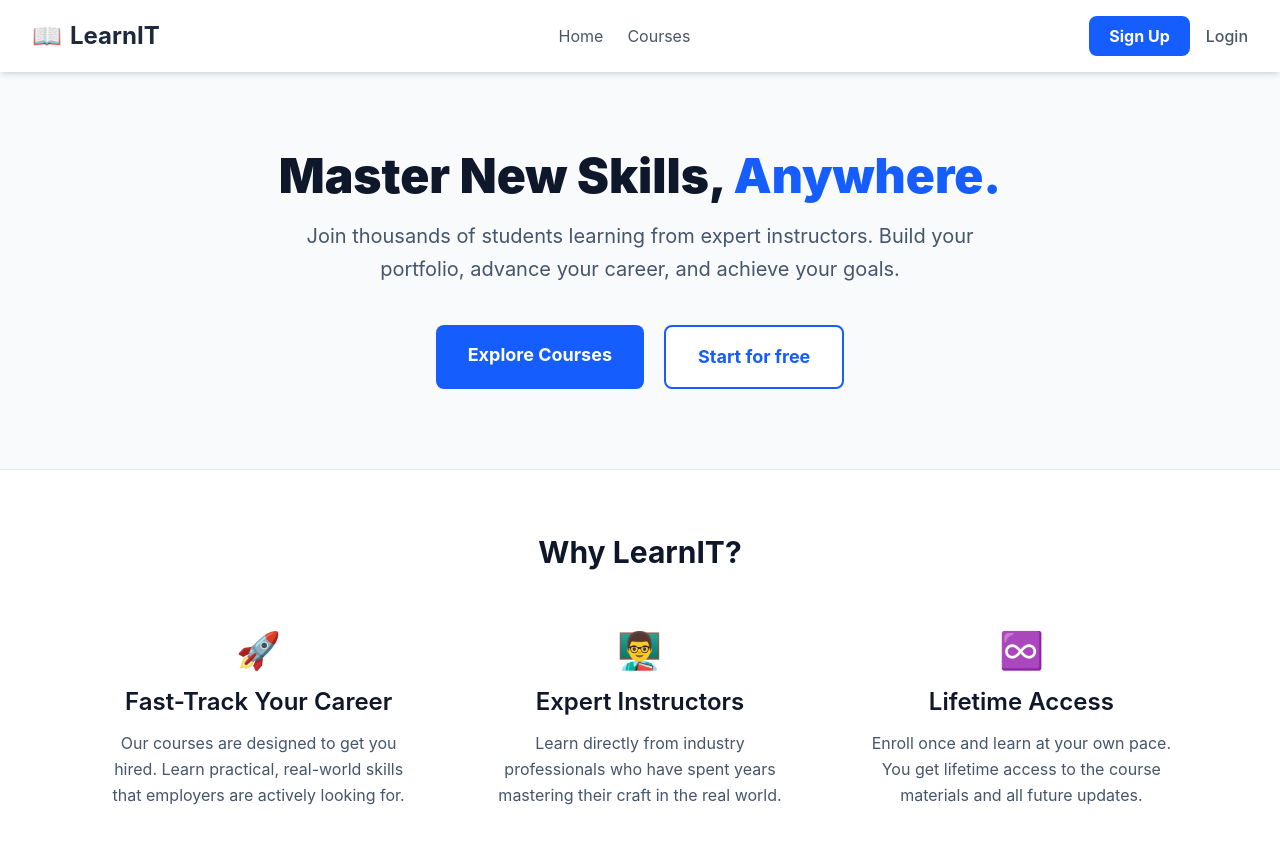
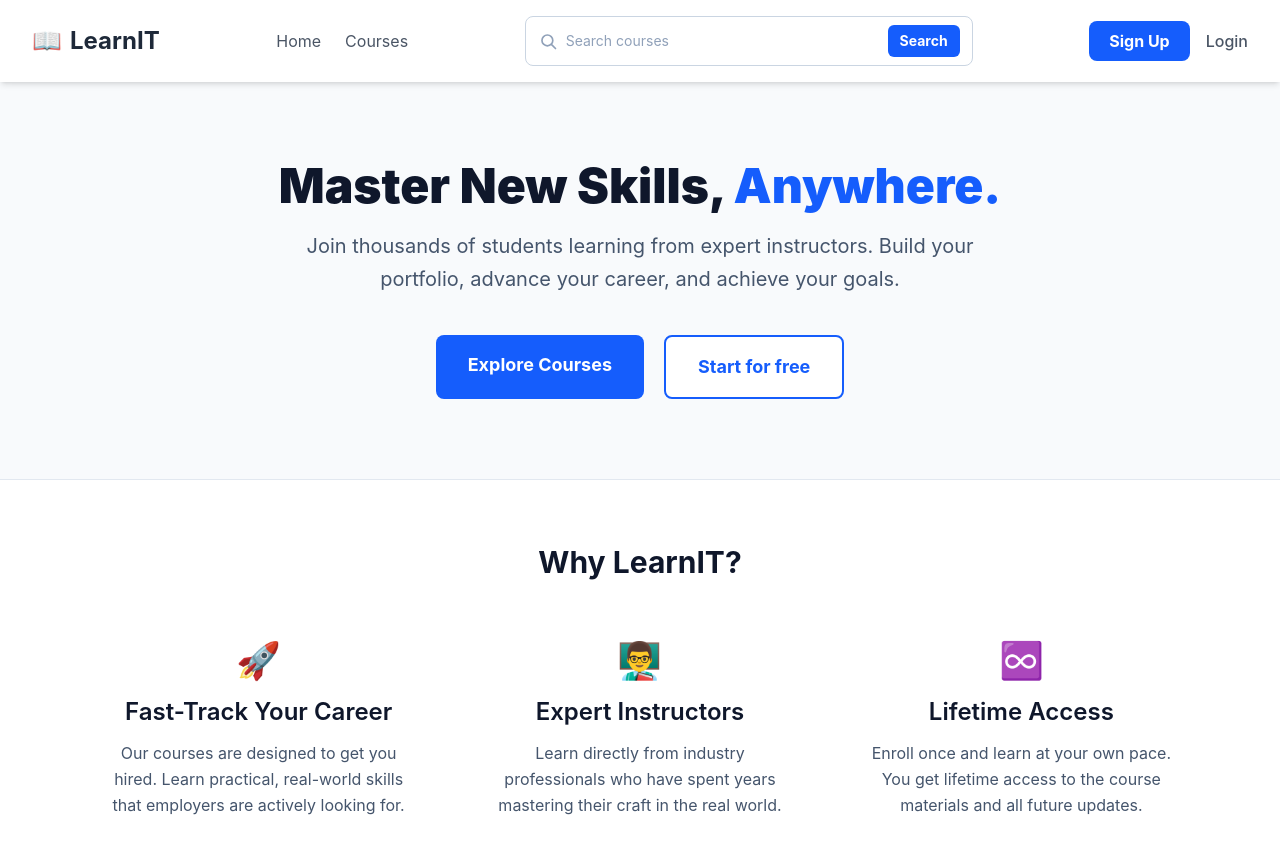
Before and after one commit to rahul078s/learn_it, a React (Vite) app in the folder frontend/: page / in a window 1280 px wide. Shown: the top 854 px of the page. Built offline with nearby package versions, Linux system fonts and the light colour scheme.

Commit message:
Add course search bar

```diff
--- a/frontend/src/components/Navbar.jsx
+++ b/frontend/src/components/Navbar.jsx
@@ -1,11 +1,12 @@
 import { useContext, useEffect, useRef, useState } from "react";
-import { Link, useNavigate } from "react-router-dom";
+import { Link, useLocation, useNavigate } from "react-router-dom";
 import AuthContext from "../context/AuthContext";
 import '@tailwindplus/elements'
 
 export default function Navbar() {
     const { user, logout } = useContext(AuthContext);
     const navigate = useNavigate();
+    const location = useLocation();
 
     const [dropDownOpen, setDropDownOpen] = useState(false);
 
@@ -32,8 +33,29 @@ export default function Navbar() {
         };
     }, [dropDownOpen]);
 
+    const handleSearchSubmit = (event) => {
+        event.preventDefault();
+
+        const formData = new FormData(event.currentTarget);
+        const searchQuery = String(formData.get('search') || '');
+        const trimmedQuery = searchQuery.trim();
+
+        if (trimmedQuery) {
+            navigate(`/courses?search=${encodeURIComponent(trimmedQuery)}`);
+            return;
+        }
+
+        navigate('/courses');
+    };
+
+    const dashboardLink = user?.is_instructor ? '/instructor' : '/my-learning';
+    const dashboardLabel = user?.is_instructor ? 'My Courses' : 'My Learning';
+    const courseSearchQuery = location.pathname === '/courses'
+        ? new URLSearchParams(location.search).get('search') || ''
+        : '';
+
     return (
-        <nav className="sticky top-0 z-50 flex items-center justify-between bg-white px-8 py-4 shadow-md transition-colors dark:bg-slate-900 dark:shadow-slate-950/40" >
+        <nav className="sticky top-0 z-50 flex flex-wrap items-center justify-between gap-4 bg-white px-5 py-4 shadow-md transition-colors dark:bg-slate-900 dark:shadow-slate-950/40 md:px-8" >
             {/* Left Section */}
             <div className="flex items-center gap-2" >
                 <span className="text-2xl" >📖</span>
@@ -49,9 +71,28 @@ export default function Navbar() {
 
                 {/* Render My courses only if the user is Authenticated */}
                 {user && (
-                    user.is_instructor ? <Link to='/instructor' className="transition-colors hover:text-blue-600 dark:hover:text-blue-400" >My Courses</Link> : <Link to='/my-learning' className="transition-colors hover:text-blue-600 dark:hover:text-blue-400" >My Learning</Link>
+                    <Link to={dashboardLink} className="transition-colors hover:text-blue-600 dark:hover:text-blue-400" >{dashboardLabel}</Link>
                 )}
             </div>
+
+            {/* Search Section */}
+            <form onSubmit={handleSearchSubmit} className="order-3 flex w-full items-center rounded-lg border border-slate-300 bg-white px-3 py-2 transition focus-within:border-blue-500 focus-within:ring-2 focus-within:ring-blue-100 dark:border-slate-700 dark:bg-slate-950 dark:focus-within:border-blue-400 dark:focus-within:ring-blue-950 md:order-none md:max-w-md md:flex-1">
+                <svg xmlns="http://www.w3.org/2000/svg" className="mr-2 h-5 w-5 shrink-0 text-slate-400" fill="none" viewBox="0 0 24 24" stroke="currentColor" aria-hidden="true">
+                    <path strokeLinecap="round" strokeLinejoin="round" strokeWidth={2} d="m21 21-4.35-4.35m1.1-5.4a6.5 6.5 0 1 1-13 0 6.5 6.5 0 0 1 13 0z" />
+                </svg>
+                <input
+                    key={`${location.pathname}-${location.search}`}
+                    type="search"
+                    name="search"
+                    defaultValue={courseSearchQuery}
+                    placeholder="Search courses"
+                    aria-label="Search courses"
+                    className="min-w-0 flex-1 bg-transparent text-sm text-slate-900 outline-none placeholder:text-slate-400 dark:text-white"
+                />
+                <button type="submit" className="ml-2 rounded-md bg-blue-600 px-3 py-1.5 text-sm font-bold text-white transition hover:bg-blue-700">
+                    Search
+                </button>
+            </form>
 
             {/* Authentication Section */}
             <div className="flex items-center gap-4" >
@@ -68,7 +109,7 @@ export default function Navbar() {
                             <div className="focus:outline-hidden absolute right-0 z-10 mt-2 w-50 origin-top-right rounded-xl bg-white px-3 py-2 shadow-lg ring-1 ring-black/5 dark:bg-slate-900 dark:ring-white/10">
                                 <div className="flex flex-col gap-1 ">
                                     <div className="flex transtion-all">
-                                        <Link to="/my-learning" onClick={() => setDropDownOpen(false)} className="w-full rounded-md px-2 py-2 text-sm text-gray-700 hover:bg-blue-50 hover:text-gray-900 dark:text-slate-200 dark:hover:bg-slate-800 dark:hover:text-white">My Learnings</Link>
+                                        <Link to={dashboardLink} onClick={() => setDropDownOpen(false)} className="w-full rounded-md px-2 py-2 text-sm text-gray-700 hover:bg-blue-50 hover:text-gray-900 dark:text-slate-200 dark:hover:bg-slate-800 dark:hover:text-white">{dashboardLabel}</Link>
                                     </div>
                                     <div className="flex transtion-all">
                                         <Link to="/account-settings" onClick={() => setDropDownOpen(false)} className="w-full rounded-md px-2 py-2 text-sm text-gray-700 hover:bg-blue-50 hover:text-gray-900 dark:text-slate-200 dark:hover:bg-slate-800 dark:hover:text-white">Settings</Link>
--- a/frontend/src/pages/CourseCatalog.jsx
+++ b/frontend/src/pages/CourseCatalog.jsx
@@ -1,5 +1,5 @@
 import { useState, useEffect } from "react";
-import { useNavigate } from "react-router-dom";
+import { useNavigate, useSearchParams } from "react-router-dom";
 import api from "../api/axios";
 
 export default function CourseCatalog() {
@@ -7,33 +7,64 @@ export default function CourseCatalog() {
     const [loading, setLoading] = useState(true);
     const [error, setError] = useState('');
     const navigate = useNavigate();
+    const [searchParams] = useSearchParams();
+    const searchTerm = searchParams.get('search')?.trim() || '';
 
     useEffect(() => {
+        let isMounted = true;
+
         const fetchAllCourses = async () => {
+            setLoading(true);
+            setError('');
+
             try {
-                const response = await api.get('courses/api/courses');
+                const response = await api.get('/courses/api/courses/', {
+                    params: searchTerm ? { search: searchTerm } : {}
+                });
 
-                // If Django uses Pagination, the courses will be hidden in .results
-                if (response.data.results) {
-                    setCourses(response.data.results);
+                const courseList = response.data?.results || response.data || [];
+
+                if (isMounted) {
+                    setCourses(courseList);
                 }
             } catch (err) {
                 console.error("Failed to fetch courses", err);
-                setError("Could not fetch courses");
+
+                if (isMounted) {
+                    setError("Could not fetch courses");
+                    setCourses([]);
+                }
             } finally {
-                setLoading(false);
+                if (isMounted) {
+                    setLoading(false);
+                }
             }
         };
+
         fetchAllCourses();
-    }, []);
+
+        return () => {
+            isMounted = false;
+        };
+    }, [searchTerm]);
 
     return (
         <div className="mx-auto max-w-6xl px-5 py-6">
-            <h1 className="mb-3 text-3xl font-bold text-slate-900">Discover Your Next Skill</h1>
-            <p className="mb-8 text-slate-500">Browse our complete list of courses.</p>
+            <h1 className="mb-3 text-3xl font-bold text-slate-900">
+                {searchTerm ? `Search results for "${searchTerm}"` : 'Discover Your Next Skill'}
+            </h1>
+            <p className="mb-8 text-slate-500">
+                {searchTerm ? 'Courses matching your search across titles and descriptions.' : 'Browse our complete list of courses.'}
+            </p>
 
             {error && <p className="text-red-600">{error}</p>}
-            {loading && <p>Loading coureses...</p>}
+            {loading && <p>Loading courses...</p>}
+
+            {!loading && !error && courses.length === 0 && (
+                <div className="rounded-lg border border-dashed border-slate-300 bg-slate-50 p-8 text-center text-slate-500">
+                    No courses found{searchTerm ? ` for "${searchTerm}"` : ''}.
+                </div>
+            )}
 
             <div className="grid gap-5 sm:grid-cols-2 lg:grid-cols-3">
                 {courses.map((course) => (
@@ -51,9 +82,9 @@ export default function CourseCatalog() {
                             </div>
                         )}
 
-                        <h3 className="mb-3 text-lg font-semibold text-slate-950">{course.name}</h3>
+                        <h3 className="mb-3 text-lg font-semibold text-slate-950">{course.title}</h3>
                         <p className="mb-4 text-sm leading-relaxed text-slate-600">
-                            {course.description.substring(0, 100)}... {/* Truncate long descriptions */}
+                            {(course.description || '').substring(0, 100)}... {/* Truncate long descriptions */}
                         </p>
 
                         <div className="flex items-center justify-between gap-4">
```
Also changed, not shown: 1 other file (tests, documents, lock files or other folders).
